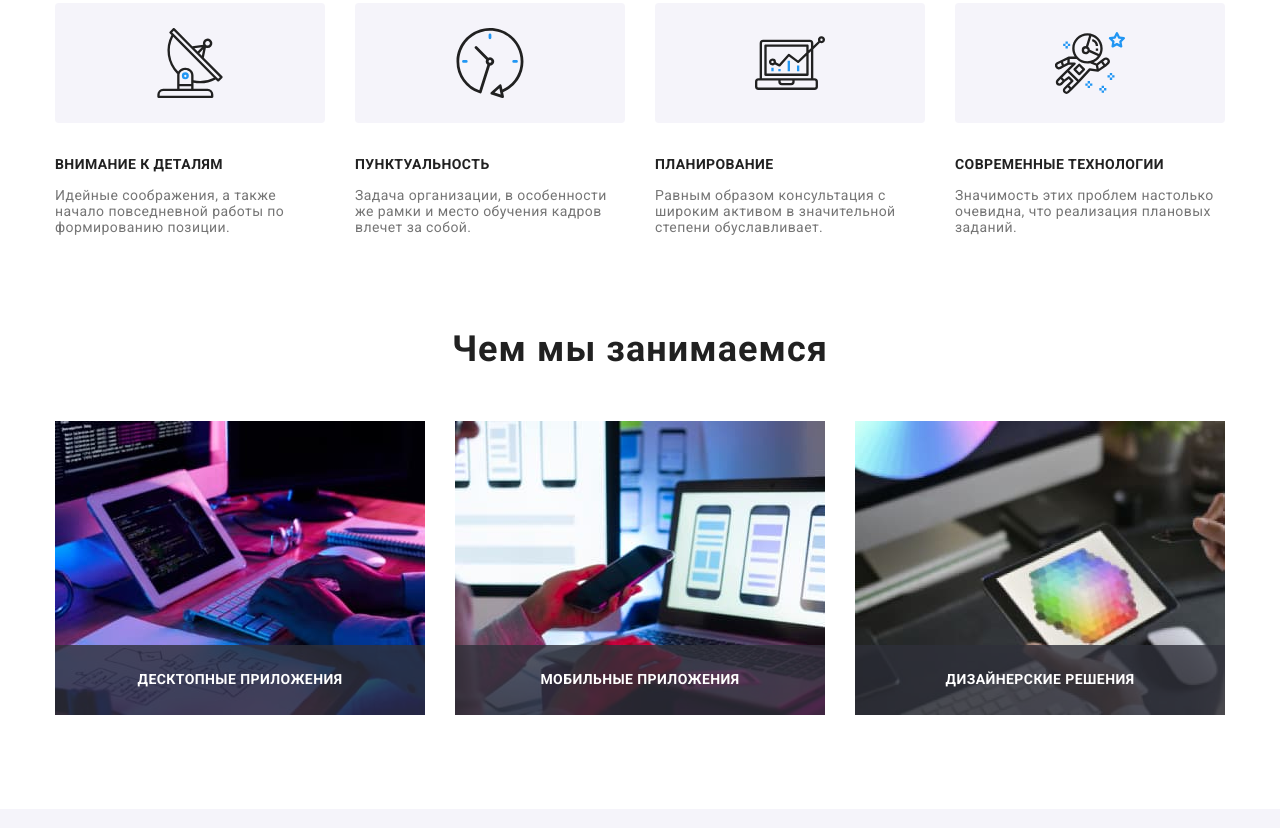
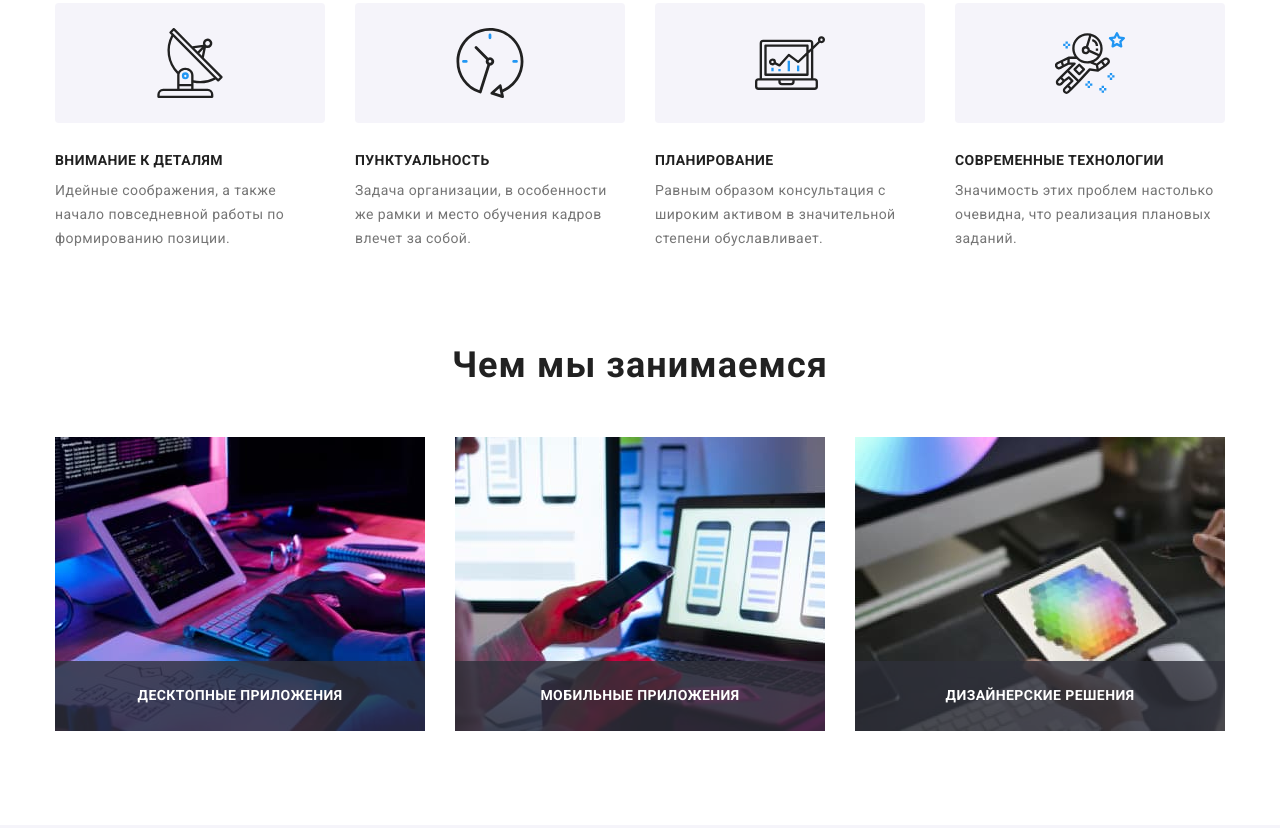
Before and after one commit to Lemout17/goit-markup-hw-08, a plain HTML site: page index.html in a window 1280 px wide. Shown: the part 772-1600 px from the top of the page. Drawn offline with nearby package versions, Linux system fonts and the light colour scheme.

Commit message:
Исправление ошибок

```diff
--- a/sass/components/features/_features.scss
+++ b/sass/components/features/_features.scss
@@ -33,7 +33,7 @@
 
       font-weight: 700;
       font-size: 14px;
-      line-height: 1.71;
+      line-height: 1.14;
       color: $title-color;
       letter-spacing: 0.03em;
       text-transform: uppercase;
@@ -45,7 +45,7 @@
 
       font-weight: 700;
       font-size: 14px;
-      line-height: 1.71;
+      line-height: 1.14;
       color: $title-color;
       letter-spacing: 0.03em;
       text-transform: uppercase;
@@ -55,7 +55,7 @@
   .text {
     font-weight: 400;
     font-size: 14px;
-    line-height: 1.17s;
+    line-height: 1.71;
     letter-spacing: 0.03em;
     color: $text-color;
     margin: 10px 0 0 0;
--- a/sass/components/footer/_adress.scss
+++ b/sass/components/footer/_adress.scss
@@ -13,6 +13,7 @@
   }
 
   @include for-size(desktop) {
+    text-align: left;
     width: 231px;
     margin: 0;
   }
--- a/sass/components/footer/_join.scss
+++ b/sass/components/footer/_join.scss
@@ -12,6 +12,7 @@
     margin-right: 93px;
     margin-top: 12px;
     margin-bottom: 0;
+    text-align: left;
   }
 }
 .join-title {
--- a/sass/components/footer/_subscribe.scss
+++ b/sass/components/footer/_subscribe.scss
@@ -6,6 +6,7 @@
     margin: auto;
   }
   @include for-size(desktop) {
+    text-align: left;
     margin-top: 12px;
   }
 }
```
Also changed, not shown: css/main.css, css/main.min.css, 2 other files.
